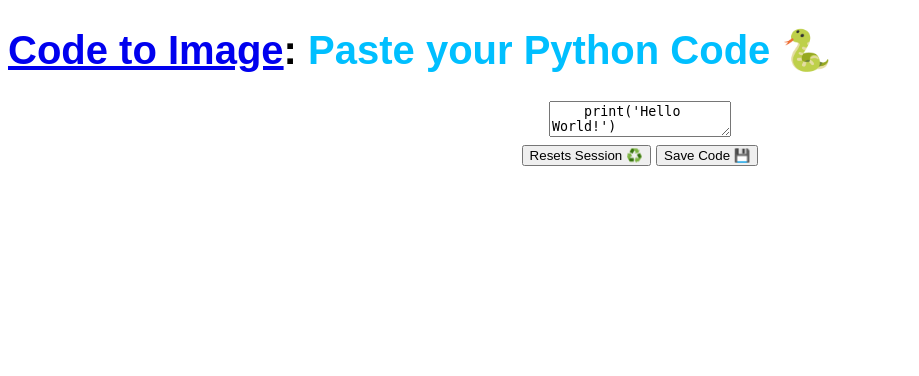
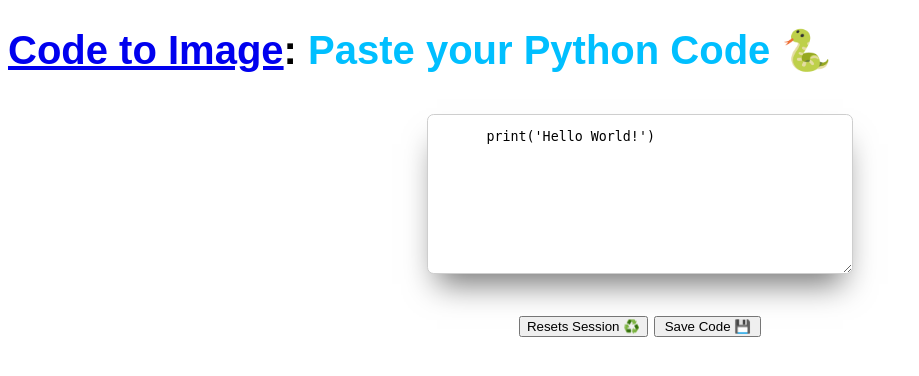
Before and after one commit to Aszral/personal-projects, a Flask app: page / in a window 1280 px wide. Shown: the top 376 px of the page, without its empty margins (0-919 px from the left). Run offline with Flask 3, Linux system fonts and the light colour scheme.

Commit message:
code page styling

```diff
--- a/projects/code-image-gen/app.py
+++ b/projects/code-image-gen/app.py
@@ -10,9 +10,12 @@ PLACEHOLDER_CODE = "print('Hello World!')"
 def code():
     if session.get("code") is None:
         session["code"] = PLACEHOLDER_CODE
+    lines = session["code"].split("\n")
     context = {
         "message": "Paste your Python Code 🐍",
         "code": session["code"],
+        "num_lines": len(lines),
+        "max_chars": len(max(lines, key=len)),
     }
     return render_template("code_input.html", **context)
 
--- a/projects/code-image-gen/static/styles.css
+++ b/projects/code-image-gen/static/styles.css
@@ -22,3 +22,33 @@ h1 {
 span {
     color: deepskyblue;
 }
+
+button,
+select {
+    cursor: pointer;
+    font-sizes: 100%;
+    margin: 0.25em;
+    min-width: 8em;
+}
+
+.controls {
+    margin: 1em 0;
+    display: flex;
+    justify-content: center;
+    align-items: center;
+    flex-wrap: wrap;
+}
+
+.code {
+    font-family: monospace;
+    box-shadow: #767676 0px 20px 30px -10px;
+    border-radius: 0.5em;
+    padding: 1em 2em;
+    min-width: 32em;
+    max-width: 100%;
+    min-height: 12em;
+    text-align: left;
+    border: 1px solid #cecece;
+    margin: 1em;
+    line-height: 1.4em;
+}
--- a/projects/code-image-gen/templates/code_input.html
+++ b/projects/code-image-gen/templates/code_input.html
@@ -5,6 +5,25 @@
 {% endblock title %}
 
 {% block content %}
+<style>
+    .code {
+        min-height: calc({
+                {
+                num_lines
+            }
+        }
+
+        em * 1.5 + 2 * 1em);
+
+    min-width: calc({
+            {
+            max_chars
+        }
+    }
+
+    ch + 4 * 2em);
+    }
+</style>
 <form>
     <textarea class="code" name="code" placeholder="Paste your Python code here">
     {{ code }}
```
